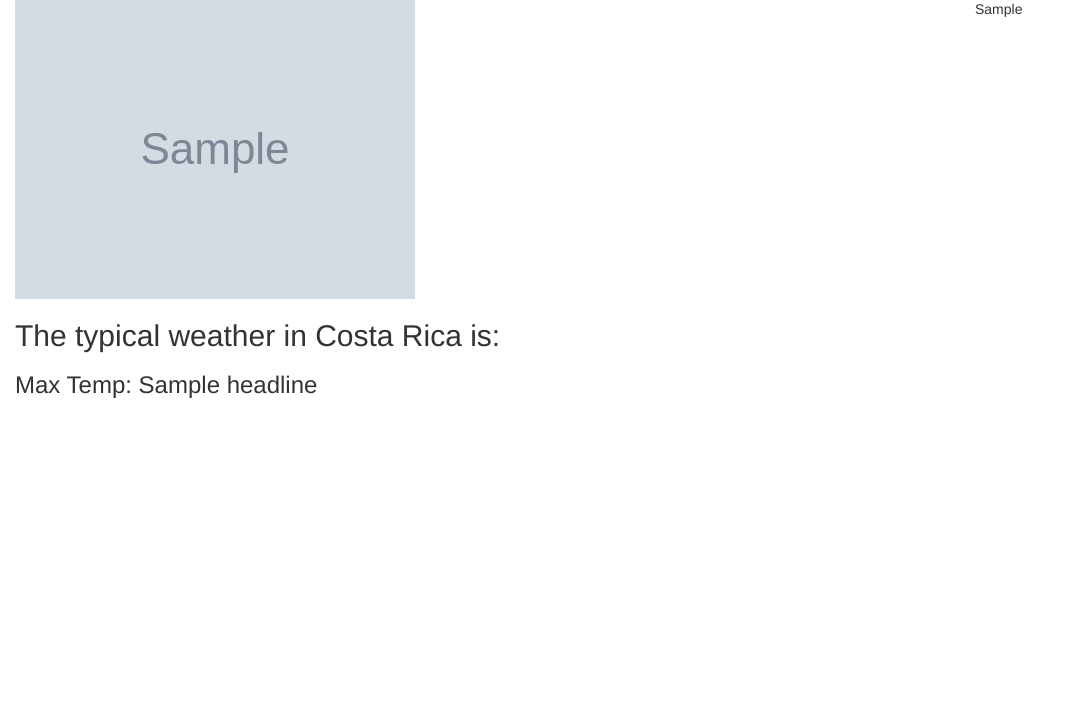
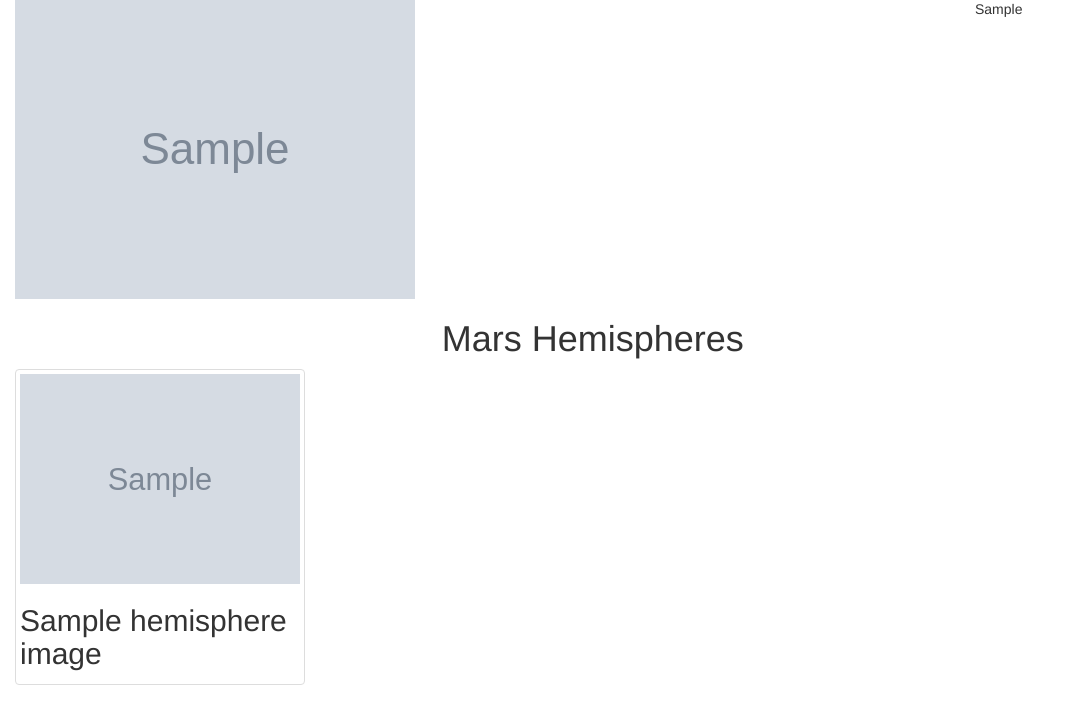
Before and after one commit to canamasc/Web-Scraping-Challenge, a Flask app: page / in a window 1280 px wide. Shown: the part 518-1223 px from the top of the page, without its empty margins (0-1070 px from the left). Before the commit the page ends 916 px from the top, so only its background shows below. Run offline with Flask 2, Linux system fonts and the light colour scheme; grey boxes marked "Sample" are stand-in pictures; a database or web service that is not in the repository returns one stand-in record (values such as "Sample title"); some libraries are stand-ins or nearby versions.

Commit message:
got hemisphere image to display

```diff
--- a/app.py
+++ b/app.py
@@ -13,7 +13,9 @@ def home(vacation=None):
 
     # Find one record of data from the mongo database
     redplanet_data = mongo.db.collection.find_one()
-    print(list(redplanet_data))
+    # print(list(redplanet_data))
+    # print(type(redplanet_data))
+    # print(redplanet_data['hemisphere_images'])
     # Return template and data
     return render_template('index.html', vacation=redplanet_data)
 
--- a/templates/index.html
+++ b/templates/index.html
@@ -53,11 +53,26 @@
       </div>
     </div>
 
+    <!-- Mars Hemispheres title -->
+    <div class="row">
+      <div class="col-md-4">
+      </div>
+      <div class="col-md-4">
+        <h1>Mars Hemispheres</h1>
+      </div>
+      <div class="col-md-4">
+      </div>
+    </div>
 
+    <div class="row">
+      <div class="col-md-3">
+        <div class="thumbnail">
+          <img src="{{vacation.hemisphere_images[0]['img_url']}}" alt="hemi">
+          <h2> {{vacation.hemisphere_images[0]['title']}} </h2>
+        </div>
+      </div>
+    </div>
 
-    <h2>The typical weather in Costa Rica is:</h2>
-    <h3>Max Temp: {{ vacation.headline['title'] }}</h3>
-  </div>
   </div>
 </body>
 
```
Also changed, not shown: scrape_mars.py (+5 -4 lines), 1 other file.
